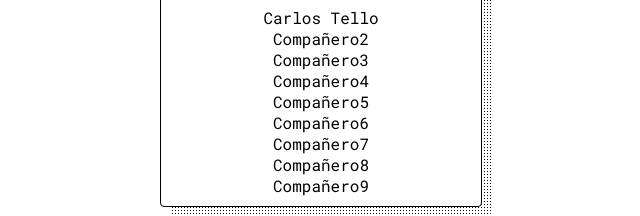
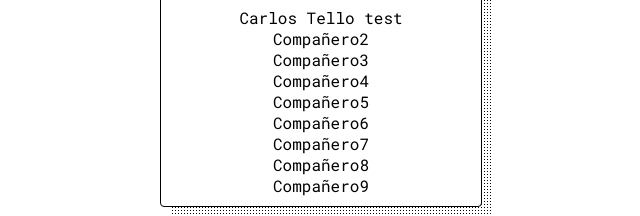
Before and after one commit to cdtello/testG104, a plain HTML site: page index.html in a window 1280 px wide. Shown: the part 268-484 px from the top of the page, 319-959 px from the left. Drawn offline with nearby package versions, Linux system fonts and the light colour scheme.

Commit message:
update row 25

```diff
--- a/index.html
+++ b/index.html
@@ -22,7 +22,7 @@
         <div data-poke-id></div>
         <div data-poke-types class="poke-types"></div>
         <div data-poke-stats class="poke-stats"></div>
-        <div data-poke-stats class="poke-stats">Carlos Tello</div>
+        <div data-poke-stats class="poke-stats">Carlos Tello test</div>
         <div data-poke-stats class="poke-stats">Compañero2</div>
         <div data-poke-stats class="poke-stats">Compañero3</div>
         <div data-poke-stats class="poke-stats">Compañero4</div>
```
